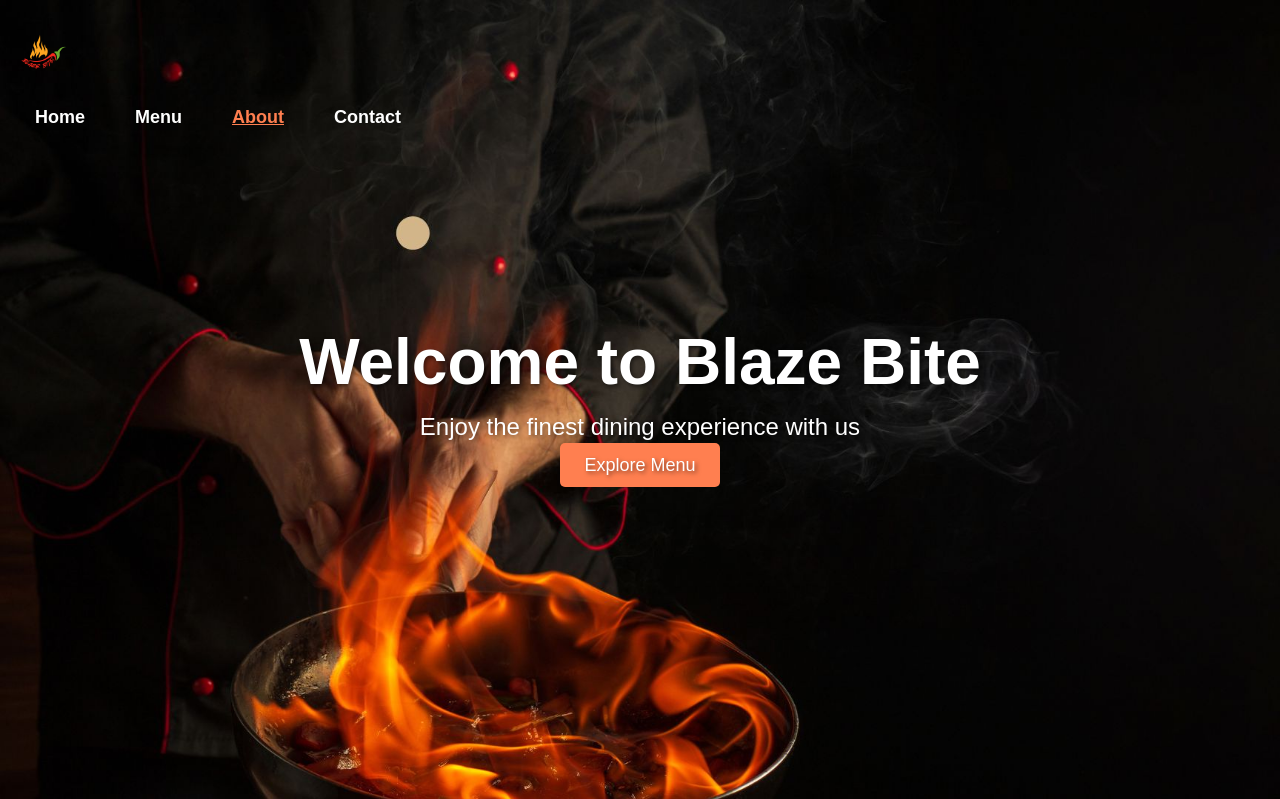
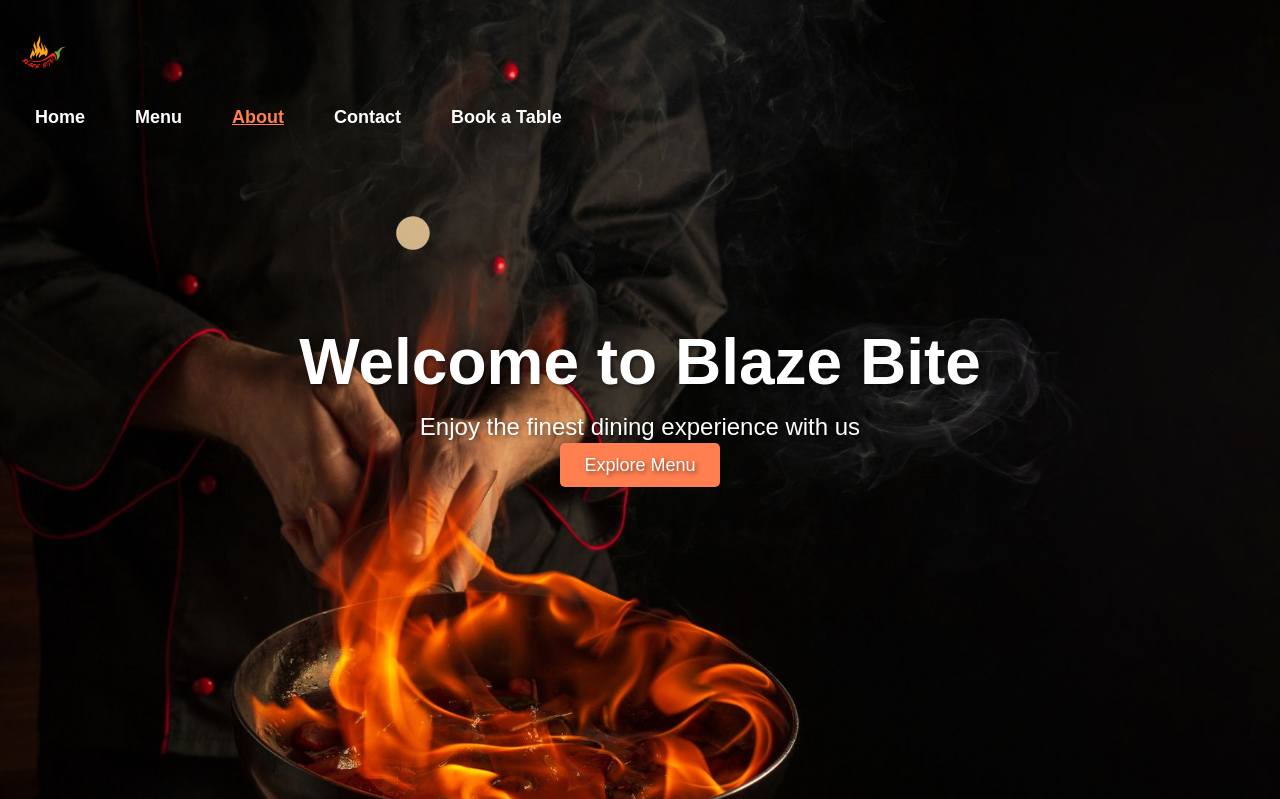
Before and after one commit to dmuresanu/blaze-bite-website, a Django app: page /about/ in a window 1280 px wide. Shown: the top 799 px of the page. Run offline with Django 5.2, Linux system fonts and the light colour scheme.

Commit message:
Add 'Book a Table' link to nav bar in base.html

```diff
--- a/core/templates/base.html
+++ b/core/templates/base.html
@@ -42,10 +42,11 @@
                 <li><a href="/menu/" class="{% if request.path == '/menu/' %}active{% endif %}">Menu</a></li>
                 <li><a href="/about/" class="{% if request.path == '/about/' %}active{% endif %}">About</a></li>
                 <li><a href="/contact/" class="{% if request.path == '/contact/' %}active{% endif %}">Contact</a></li>
-
+                <li><a href="/booking/" class="{% if request.path == '/booking/' %}active{% endif %}">Book a Table</a></li>
             </ul>
         </div>
     </nav>
+
 
     <main>
         {% block content %}{% endblock %}
```
